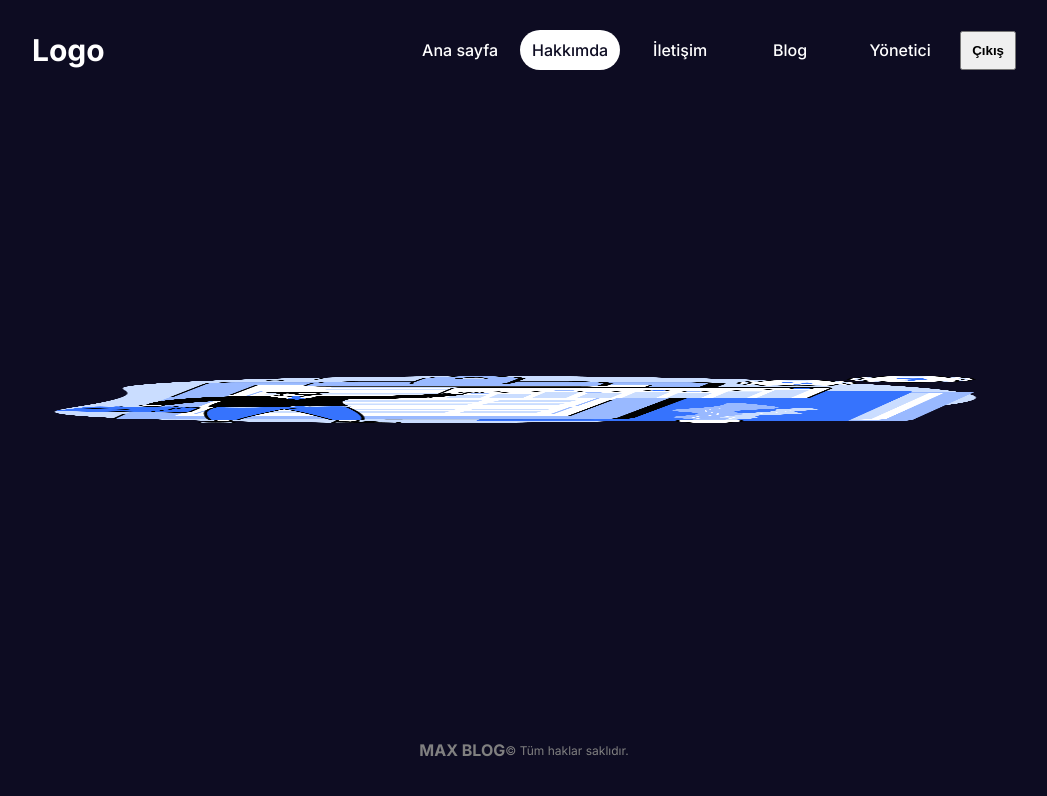
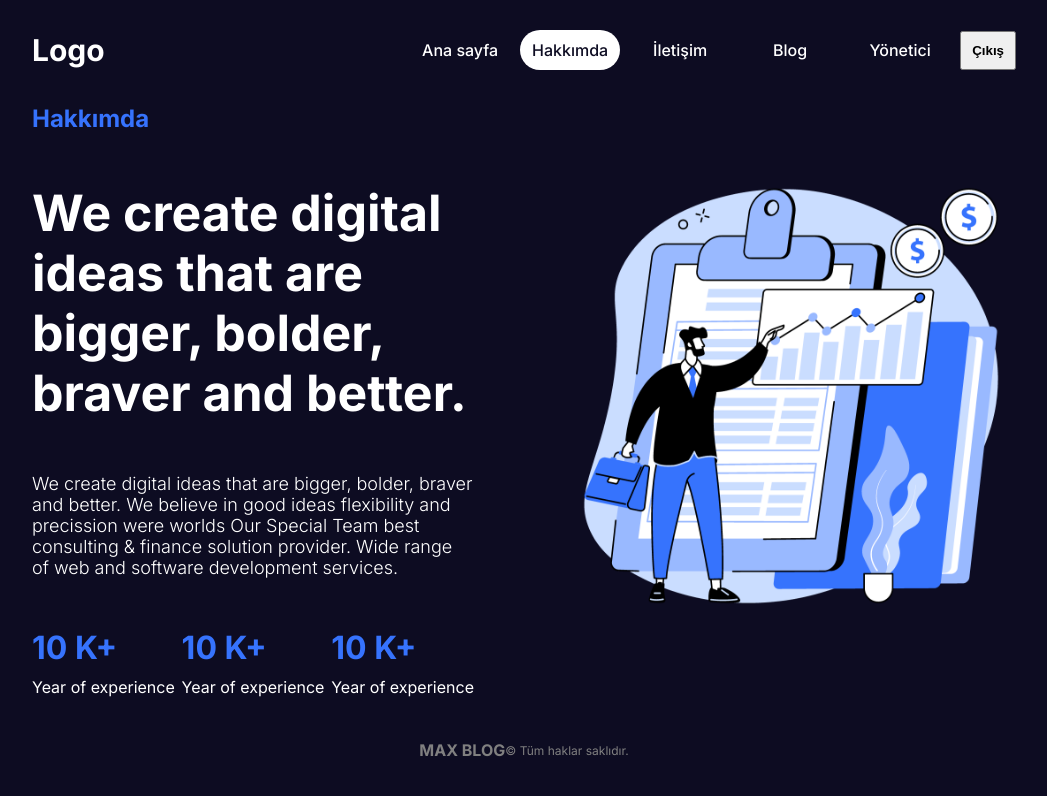
Before and after one commit to Yusufdmrc/nextjs-blog-app, a Next.js app: page /about in a window 1280 px wide. Shown: the top 796 px of the page, without its empty margins (116-1163 px from the left). Built offline with nearby package versions, Linux system fonts and the light colour scheme.

Commit message:
about page was designed

```diff
--- a/src/app/about/about.module.css
+++ b/src/app/about/about.module.css
@@ -1,5 +1,49 @@
+.container {
+  display: flex;
+  gap: 100px;
+}
+
+.textContainer {
+  flex: 1;
+  display: flex;
+  flex-direction: column;
+  gap: 50px;
+}
+
+.subtitle {
+  color: var(--btn);
+}
+
+.title {
+  font-size: 50px;
+}
+
+.desc {
+  font-size: 18px;
+  font-weight: 300;
+}
+
+.boxes {
+  display: flex;
+  align-items: center;
+  justify-content: space-between;
+}
+
+.box {
+  display: flex;
+  flex-direction: column;
+  gap: 10px;
+}
+
+.box h1 {
+  color: var(--btn);
+}
+
 .imgContainer {
+  flex: 1;
   position: relative;
-  width: 100%;
-  height: 50px;
 }
+
+.img {
+  object-fit: contain;
+}
--- a/src/app/about/page.jsx
+++ b/src/app/about/page.jsx
@@ -3,8 +3,36 @@
 
 const AboutPage = () => {
   return (
-    <div className={styles.imgContainer}>
-      <Image src="/about.png" alt="" fill />
+    <div className={styles.container}>
+      <div className={styles.textContainer}>
+        <h2 className={styles.subtitle}>Hakkımda</h2>
+        <h1 className={styles.title}>
+          We create digital ideas that are bigger, bolder, braver and better.
+        </h1>
+        <p className={styles.desc}>
+          We create digital ideas that are bigger, bolder, braver and better. We
+          believe in good ideas flexibility and precission were worlds Our
+          Special Team best consulting & finance solution provider. Wide range
+          of web and software development services.
+        </p>
+        <div className={styles.boxes}>
+          <div className={styles.box}>
+            <h1>10 K+</h1>
+            <p>Year of experience</p>
+          </div>
+          <div className={styles.box}>
+            <h1>10 K+</h1>
+            <p>Year of experience</p>
+          </div>
+          <div className={styles.box}>
+            <h1>10 K+</h1>
+            <p>Year of experience</p>
+          </div>
+        </div>
+      </div>
+      <div className={styles.imgContainer}>
+        <Image src="/about.png" alt="About Image" fill className={styles.img} />
+      </div>
     </div>
   );
 };
```
